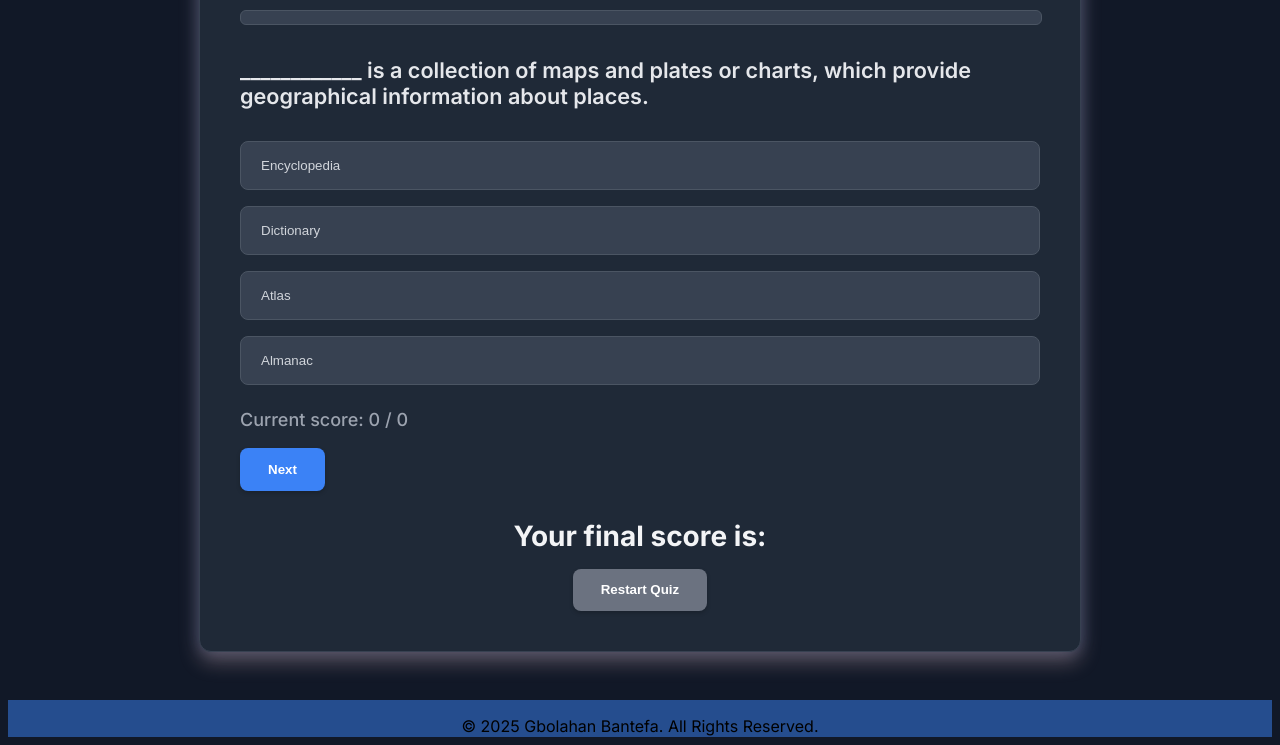
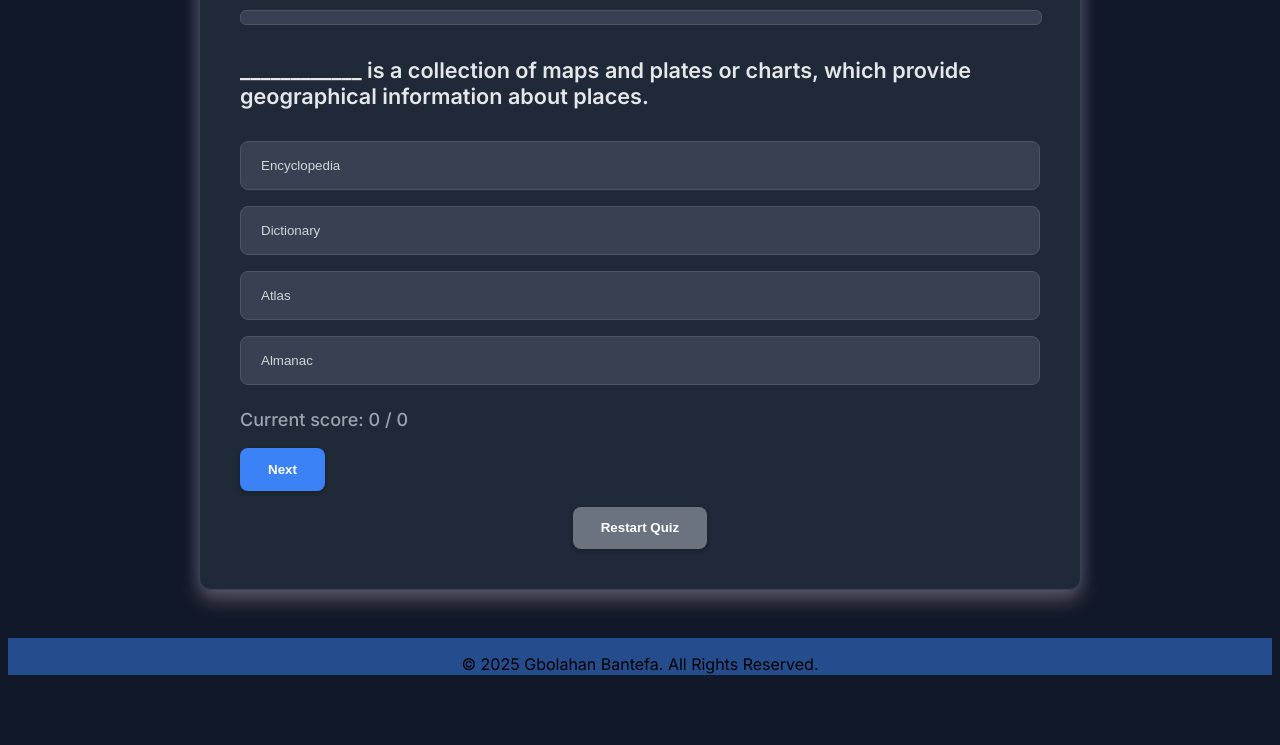
Before and after one commit to Gbolahan-B/QUIZ-APP, a plain HTML site: page index.html in a window 1280 px wide. Shown: the part 164-909 px from the top of the page. After the commit the page ends 847 px from the top, so only its background shows below. Drawn offline with Linux system fonts and the light colour scheme.

Commit message:
Update index.html

```diff
--- a/index.html
+++ b/index.html
@@ -36,7 +36,6 @@
             <button id="next-btn" class="next-btn">Next</button>
         </div>
         <div id="results-container" class="hidden final-score-container mt-10">
-            <p id="final-score-text" class="final-score-text">Your final score is:</p>
             <p id="final-percentage-text" class="text-3xl font-bold mb-6"></p>
             <button id="restart-btn" class="restart-btn">Restart Quiz</button>
         </div>
```
